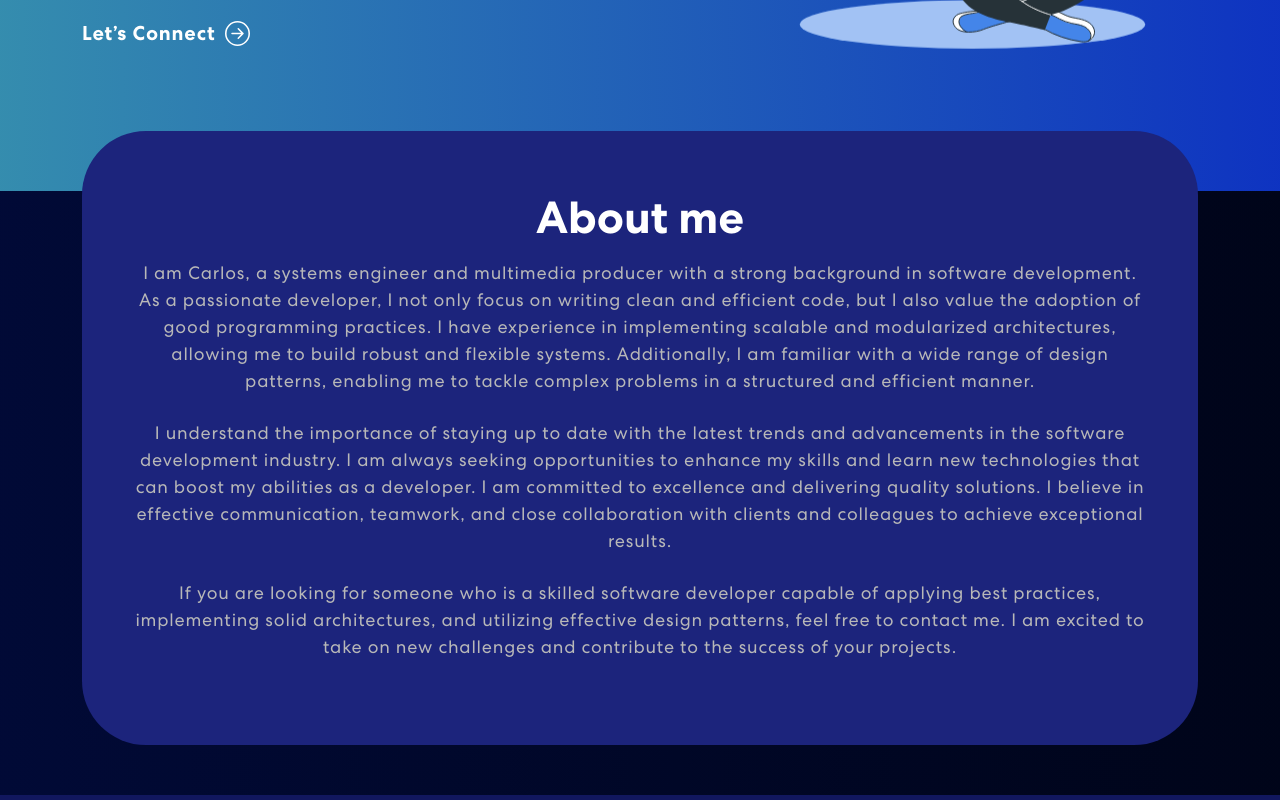
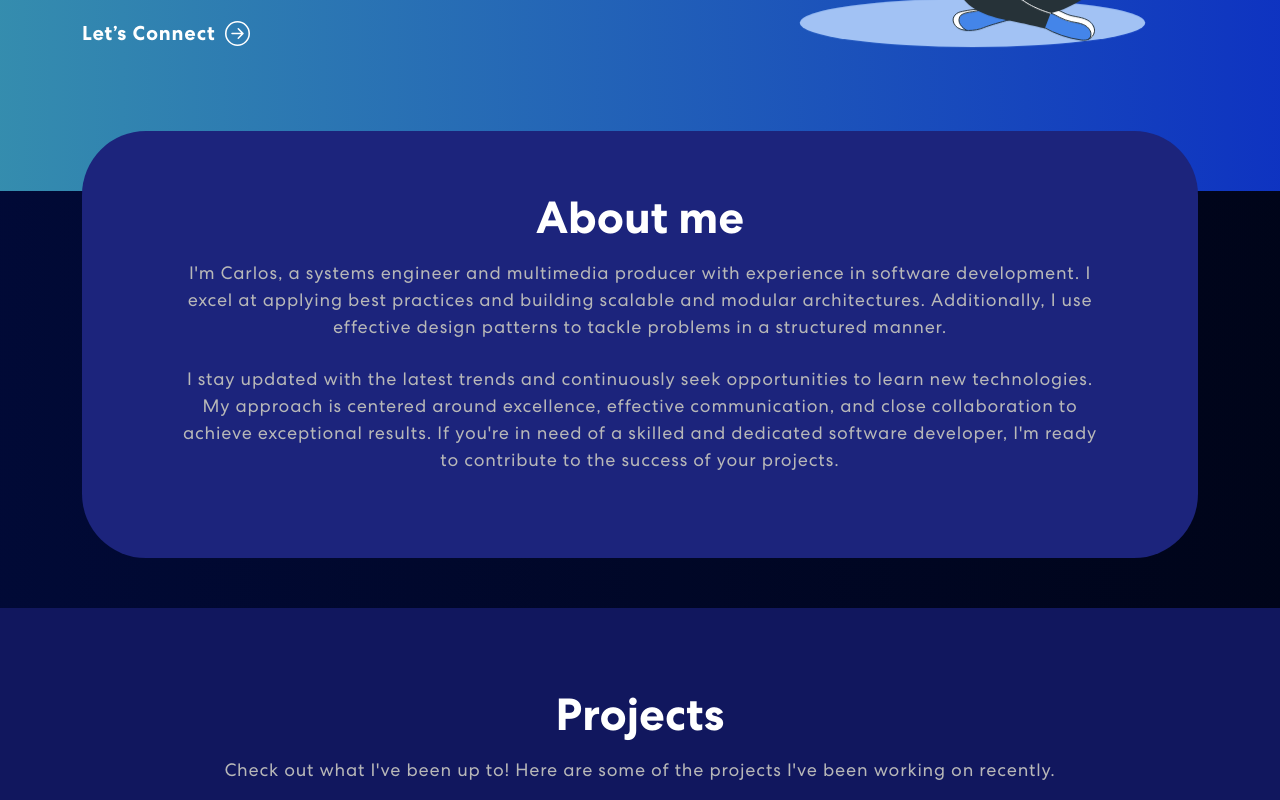
Before and after one commit to carloserna12/Portfolio, a React (Create React App) app: page / in a window 1280 px wide. Shown: the part 620-1420 px from the top of the page. Built offline with nearby package versions, Linux system fonts and the light colour scheme.

Commit message:
solve problem with style and phone resolution

```diff
--- a/src/App.css
+++ b/src/App.css
@@ -255,6 +255,7 @@ nav.navbar .navbar-toggler[aria-expanded="true"] .navbar-toggler-icon {
   line-height: 1;
   margin-bottom: 20px;
   display: block;
+
 }
 .banner p {
   color: #B8B8B8;
@@ -309,7 +310,7 @@ nav.navbar .navbar-toggler[aria-expanded="true"] .navbar-toggler-icon {
   background: #1c247c;
   border-radius: 64px;
   text-align: center;
-  padding: 60px 50px;
+  padding: 60px 100px;
   margin-top: -60px;
 }
 .skill h2 {
@@ -358,7 +359,7 @@ nav.navbar .navbar-toggler[aria-expanded="true"] .navbar-toggler-icon {
   line-height: 1.5em;
   margin: 14px auto 30px auto;
   text-align: center;
-  width: 56%;
+  width: 100%;
 }
 .project .nav.nav-pills {
   width: 72%;
@@ -728,3 +729,14 @@ nav.navbar .navbar-toggler[aria-expanded="true"] .navbar-toggler-icon {
   height: 20px; /* Establece la altura del icono */
   margin-right: 5px;
 }
+
+@media (max-width: 768px) {
+  .skill-bx {
+    padding: 30px 50px; /* Cambia el valor del padding para dispositivos móviles */
+  }
+}
+
+
+.container-project-card {
+  margin-bottom: 30px;
+}
--- a/src/components/Banner.js
+++ b/src/components/Banner.js
@@ -57,7 +57,7 @@ export const Banner = () => {
               {({ isVisible }) =>
               <div className={"animate__animated animate__fadeIn"}>
                 <span className="tagline">Welcome to my Portfolio</span>
-                <h1>{`Hi! I'm Carlos`} <span className="txt-rotate" dataPeriod="1000" data-rotate='[ "Web Developer", "Software Developer", "Backend Developer" ]'><span className="wrap">{text}</span></span></h1>
+                <h1>{`Hi! I'm Carlos`} <br /> <span className="txt-rotate" dataPeriod="1000" data-rotate='[ "Web Developer", "Software Developer", "Backend Developer" ]'><span className="wrap">{text}</span></span></h1>
                   <p>I am a skilled web developer in both backend and frontend, responsible and proactive, looking for opportunities to grow and learn in technology. I am ready to contribute to the growth and success of your company!</p>
                   <a href="#connect" style={{ textDecoration: 'none' }}>
                     <button onClick={() => {}}>
--- a/src/components/ProjectCard.js
+++ b/src/components/ProjectCard.js
@@ -5,7 +5,7 @@ import { faEarthAmerica } from "@fortawesome/free-solid-svg-icons";
 import icons from "./icons";
 export const ProjectCard = ({ title, description, imgUrl,tecn,urlGit,urlWeb,status }) => {
   return (
-    <Col size={12} sm={6} md={4}>
+    <Col size={12} sm={6} md={4} style={{ marginBottom: '30px' }}>
       <div className="proj-imgbx">
         <img src={imgUrl} />
         <div className="proj-txtx">
--- a/src/components/Skills.js
+++ b/src/components/Skills.js
@@ -35,19 +35,10 @@ export const Skills = () => {
                 <div className="col-12">
                     <div className="skill-bx wow zoomIn">
                         <h2>About me</h2>
-                        <p>I am Carlos, a systems engineer and multimedia producer with a strong background in software development. As a passionate developer, I not only focus on writing clean and efficient code, but I also value the adoption of good programming practices.
+                        <p>I'm Carlos, a systems engineer and multimedia producer with experience in software development. I excel at applying best practices and building scalable and modular architectures. Additionally, I use effective design patterns to tackle problems in a structured manner.
+                        </p>
+                        <p> I stay updated with the latest trends and continuously seek opportunities to learn new technologies. My approach is centered around excellence, effective communication, and close collaboration to achieve exceptional results. If you're in need of a skilled and dedicated software developer, I'm ready to contribute to the success of your projects.</p>
 
-
-                        I have experience in implementing scalable and modularized architectures, allowing me to build robust and flexible systems. Additionally, I am familiar with a wide range of design patterns, enabling me to tackle complex problems in a structured and efficient manner.
-                        </p>
-                        <p>
-                        I understand the importance of staying up to date with the latest trends and advancements in the software development industry. I am always seeking opportunities to enhance my skills and learn new technologies that can boost my abilities as a developer.
-
-                        I am committed to excellence and delivering quality solutions. I believe in effective communication, teamwork, and close collaboration with clients and colleagues to achieve exceptional results.
-                        </p>
-                        <p>
-                        If you are looking for someone who is a skilled software developer capable of applying best practices, implementing solid architectures, and utilizing effective design patterns, feel free to contact me. I am excited to take on new challenges and contribute to the success of your projects.
-                        </p>
                         {/*<Carousel responsive={responsive} infinite={true} className="owl-carousel owl-theme skill-slider">
                             <div className="item">
                                 <img src={meter1} alt="Image" />
```
